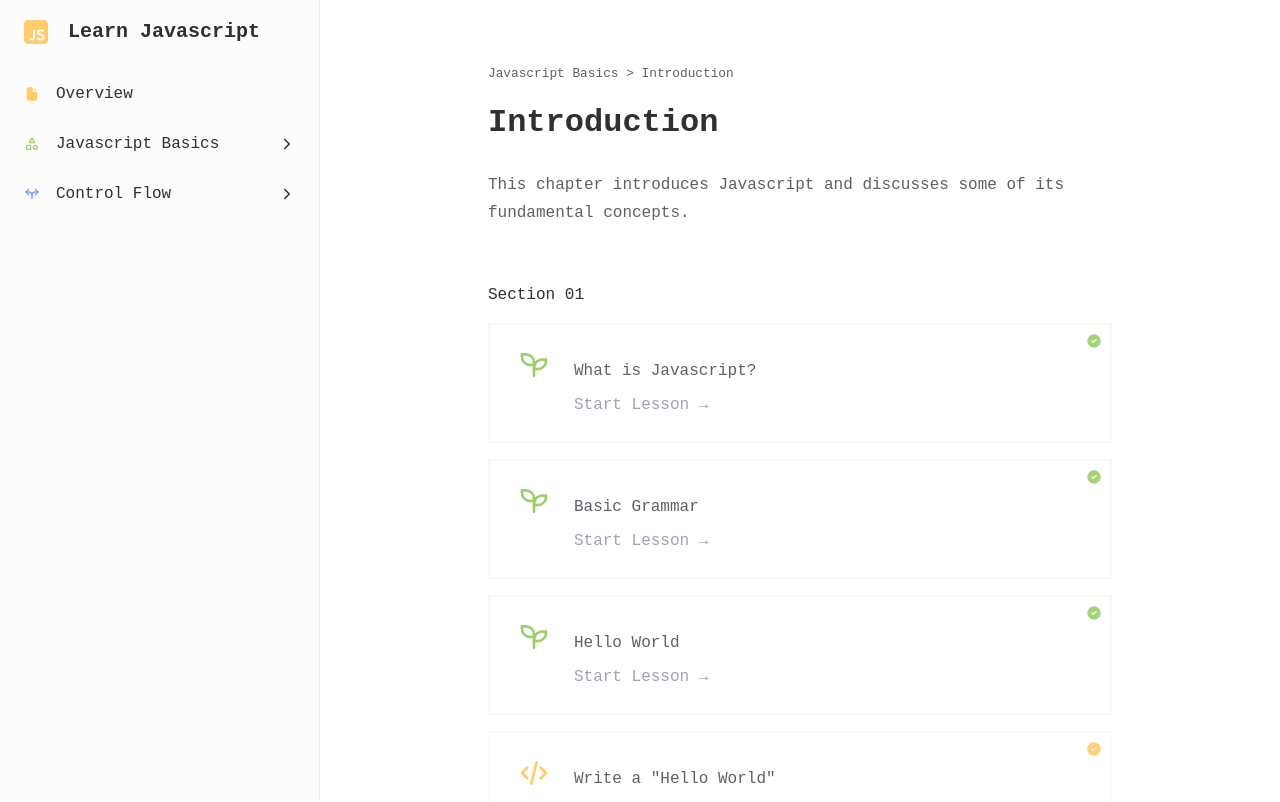
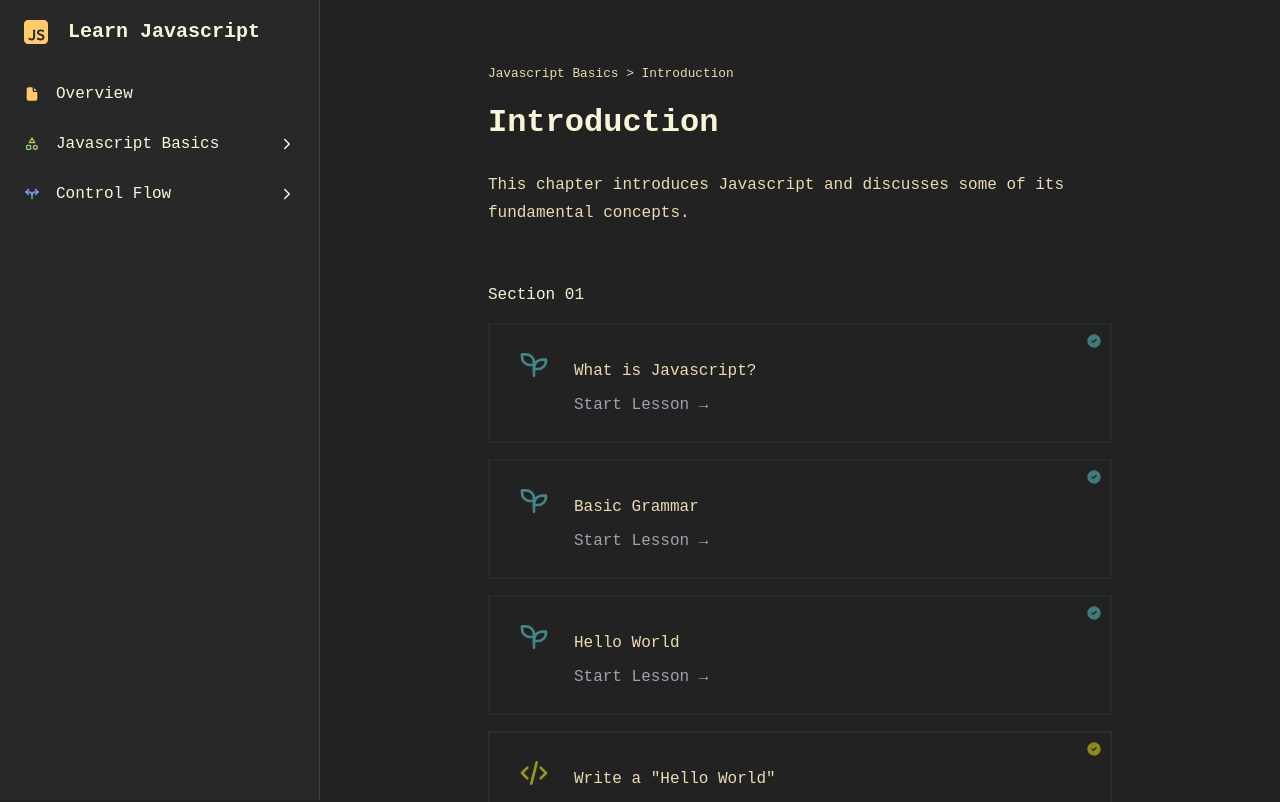
Before and after one commit to MunozCesarCM/Learn-Javascript, a React (Vite) app: page /javascript-basics/introduction in a window 1280 px wide. Shown: the top 802 px of the page. Built offline with nearby package versions, Linux system fonts and the light colour scheme; a web font is replaced by a local one.

Commit message:
Created coloscheme variables

```diff
--- a/src/App.jsx
+++ b/src/App.jsx
@@ -12,7 +12,7 @@ const Overview = React.lazy(() => import('./pages/Overview'));
 
 const App = () => {
   const [sidebarActive, setSidebarActive] = useState(window.innerWidth > 1024);
-  const [theme, setTheme] = useState('ayuLight');
+  const [theme, setTheme] = useState('gruvbox');
   const { pathname } = useLocation();
 
   useEffect(() => {
--- a/src/components/Card.jsx
+++ b/src/components/Card.jsx
@@ -5,20 +5,20 @@ const Card = ({ card }) => {
   return (
     <>
       <Link to={card.id}>
-        <div className={`relative my-4 border-2 ${card.type === 'Lesson' ? 'border-terminal-green' : 'border-terminal-yellow'} cursor-pointer border-opacity-10 hover:border-opacity-100 duration-100 group`}>
+        <div className={`relative my-4 border-2 ${card.type === 'Lesson' ? 'border-primary' : 'border-secondary'} cursor-pointer duration-100 group`}>
           <div className="px-7 py-6 flex items-top justify-start space-x-6">
             {card.type === 'Lesson' ? (
-              <TbSeeding className="w-8 h-8 text-terminal-green" />
+              <TbSeeding className="w-8 h-8 text-primary" />
             ) : (
-              <TbCode className="w-8 h-8 text-terminal-yellow" />
+              <TbCode className="w-8 h-8 text-secondary" />
             )}
             <div className="space-y-2">
               <p className="text-slate-800">{card.label}</p>
-              <span className={`text-gray-400 ${card.type === 'Lesson' ? 'group-hover:text-terminal-green' : 'group-hover:text-terminal-yellow'} duration-50`}>Start {card.type} →</span>
+              <span className={`text-gray-400 ${card.type === 'Lesson' ? 'group-hover:text-primary' : 'group-hover:text-secondary'} duration-50`}>Start {card.type} →</span>
             </div>
           </div>
           {true ? (
-            <TbCircleCheckFilled className={`absolute top-2 right-2 opacity-90 ${card.type === 'Lesson' ? 'text-terminal-green' : 'text-terminal-yellow'}`} />
+            <TbCircleCheckFilled className={`absolute top-2 right-2 opacity-90 ${card.type === 'Lesson' ? 'text-primary' : 'text-secondary'}`} />
           ) : null}
         </div>
       </Link>
--- a/src/constants/themes.js
+++ b/src/constants/themes.js
@@ -48,3 +48,27 @@ export const ayuDark = createTheme({
     { tag: t.operator, color: '#F29668' },
   ],
 });
+
+export const gruvbox = createTheme({
+  theme: 'dark',
+  settings: {
+    background: '#282828',
+    foreground: '#EBDBB2',
+    caret: '#DEDEDE',
+    selection: '#409FFF26',
+    selectionMatch: '#6C598026',
+    lineHighlight: '#035BD61a',
+    gutterBackground: '#282828',
+    gutterForeground: '#EBDBB266',
+  },
+  styles: [
+    { tag: t.comment, color: '#92837499' },
+    { tag: t.variableName, color: '#83A598' },
+    { tag: [t.string, t.special(t.brace)], color: '#B8BB26' },
+    { tag: t.number, color: '#D3869B' },
+    { tag: t.bool, color: '#D3869B' },
+    { tag: t.null, color: '#D3869B' },
+    { tag: t.keyword, color: '#FB4934' },
+    { tag: t.operator, color: '#EBDBB2' },
+  ],
+});
--- a/src/helpers/getTheme.js
+++ b/src/helpers/getTheme.js
@@ -3,6 +3,7 @@ import { SiteContext } from '../context/SiteContext';
 import {
   ayuLight,
   ayuDark,
+  gruvbox,
 } from '../constants/themes';
 
 export const getTheme = () => {
@@ -10,4 +11,5 @@ export const getTheme = () => {
 
   if (theme === 'ayuLight') return ayuLight;
   if (theme === 'ayuDark') return ayuDark;
+  if (theme === 'gruvbox') return gruvbox;
 };
--- a/src/index.css
+++ b/src/index.css
@@ -22,16 +22,43 @@
   --color-bold: #2E3033;
   --color-border: #5C616620;
   --color-primary: #0081FF;
+  --color-primary-border: #0081FF19;
   --color-secondary: #86B300;
+  --color-secondary-border: #86B30019;
 }
 .ayuDark {
-  --color-background: #0D1017;
+  --color-background: #1E2535;
   --color-foreground: #BFBDB6;
-  --color-aside: #1E2535;
+  --color-aside: #0D1017;
   --color-bold: #D2D1CC;
   --color-border: #BFBDB620;
   --color-primary: #21A2DC;
+  --color-primary-border: #21A2DC19;
   --color-secondary: #AAD94C;
+  --color-secondary-border: #AAD94C19;
+}
+.gruvbox {
+  --color-background: #222222;
+  --color-foreground: #EBDBB2;
+  --color-aside: #282828;
+  --color-bold: #F9F5D7;
+  --color-border: #EBDBB220;
+  --color-primary: #458588;
+  --color-primary-border: #45858819;
+  --color-secondary: #98971A;
+  --color-secondary-border: #98971A19;
+}
+.border-primary {
+  border: 2px solid var(--color-primary-border);
+}
+.border-primary:hover {
+  border: 2px solid var(--color-primary);
+}
+.border-secondary {
+  border: 2px solid var(--color-secondary-border);
+}
+.border-secondary:hover {
+  border: 2px solid var(--color-secondary);
 }
 * {
   font-family: 'IBM Plex Mono', monospace;
@@ -52,12 +79,6 @@ h5,
 h6,
 strong {
   color: var(--color-bold);
-}
-.bg-primary {
-  background-color: var(--color-primary);
-}
-.bg-secondary {
-  background-color: var(--color-secondary);
 }
 aside {
   background-color: var(--color-aside);
@@ -135,6 +156,7 @@ aside {
   line-height: 1.75;
 }
 .lesson .codeResult {
+  color: var(--color-bold);
   border: 1px solid var(--color-border);
 }
 .lesson .codeResult .consoleText {
--- a/src/index.less
+++ b/src/index.less
@@ -11,17 +11,43 @@
   --color-bold: #2E3033;
   --color-border: #5C616620;
   --color-primary: #0081FF;
+  --color-primary-border: #0081FF19;
   --color-secondary: #86B300;
+  --color-secondary-border: #86B30019;
 }
 
 .ayuDark {
-  --color-background: #0D1017;
+  --color-background: #1E2535;
   --color-foreground: #BFBDB6;
-  --color-aside: #1E2535;
+  --color-aside: #0D1017;
   --color-bold: #D2D1CC;
   --color-border: #BFBDB620;
   --color-primary: #21A2DC;
+  --color-primary-border: #21A2DC19;
   --color-secondary: #AAD94C;
+  --color-secondary-border: #AAD94C19;
+}
+
+.gruvbox {
+  --color-background: #222222;
+  --color-foreground: #EBDBB2;
+  --color-aside: #282828;
+  --color-bold: #F9F5D7;
+  --color-border: #EBDBB220;
+  --color-primary: #458588;
+  --color-primary-border: #45858819;
+  --color-secondary: #98971A;
+  --color-secondary-border: #98971A19;
+}
+
+.border-primary {
+  border: 2px solid var(--color-primary-border);
+  &:hover { border: 2px solid var(--color-primary); }
+}
+
+.border-secondary {
+  border: 2px solid var(--color-secondary-border);
+  &:hover { border: 2px solid var(--color-secondary); }
 }
 
 * { font-family: 'IBM Plex Mono', monospace; }
@@ -35,9 +61,6 @@ body, main {
 h1, h2, h3, h4, h5, h6, strong {
   color: var(--color-bold);
 }
-
-.bg-primary { background-color: var(--color-primary); }
-.bg-secondary { background-color: var(--color-secondary); }
 
 aside {
   background-color: var(--color-aside);
@@ -123,6 +146,7 @@ aside {
   }
 
   .codeResult {
+    color: var(--color-bold);
     border: 1px solid var(--color-border);
 
     .consoleText {
--- a/src/pages/Lesson.jsx
+++ b/src/pages/Lesson.jsx
@@ -52,7 +52,8 @@ const Lesson = ({ lesson }) => {
         <button
           onClick={() => currentSolved ? handleContinueClick() : null}
           className={`
-            fixed right-10 bottom-10 font-bold px-4 py-2 rounded duration-50 text-white
+            fixed right-10 bottom-10 font-bold px-4 py-2.5 rounded duration-50 text-white
+            hover:brightness-95 active:brightness-90
             ${index >= lessonContent[lesson.id].length - 1 && currentSolved ?
               'bg-secondary':
               'bg-primary'}
--- a/tailwind.config.js
+++ b/tailwind.config.js
@@ -16,7 +16,9 @@ export default {
           blue: '#7AA2F7',
           purple: '#C792EA',
           white: '#C0CAF5',
-        }
+        },
+        primary: 'var(--color-primary)',
+        secondary: 'var(--color-secondary)',
       }
     },
   },
```
Also changed, not shown: 1 other file (tests, documents, lock files or other folders).
